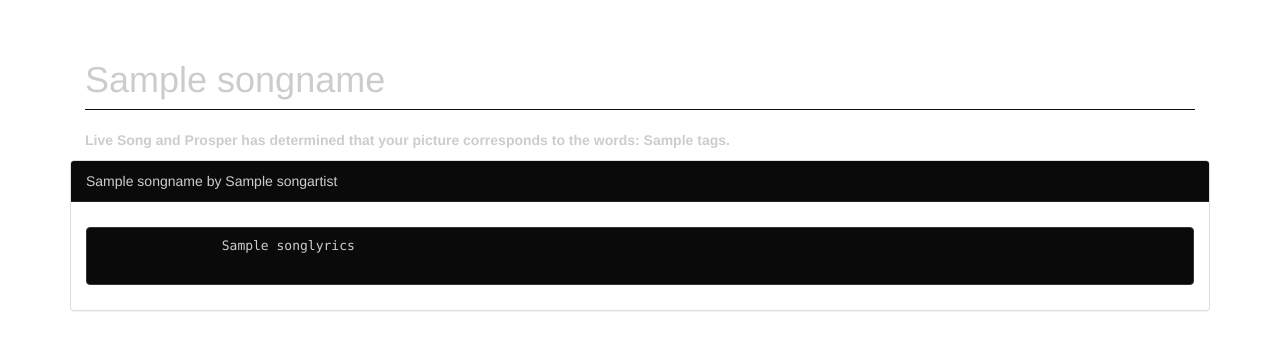
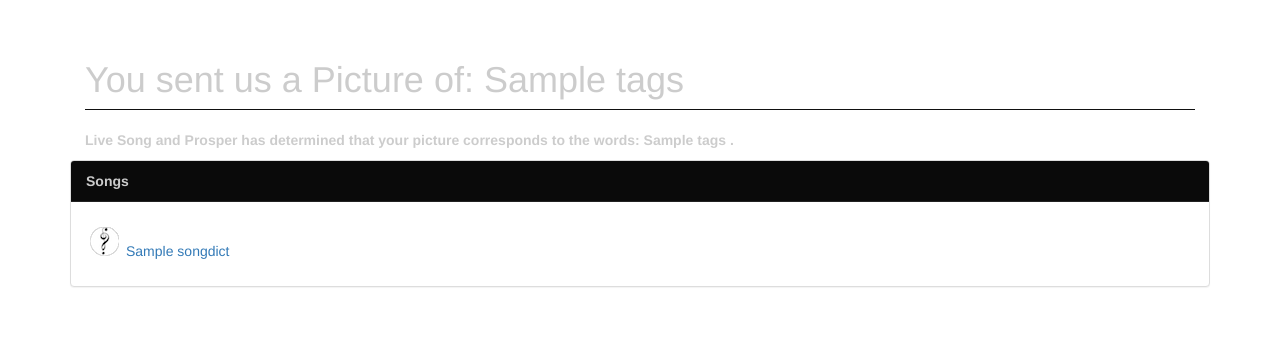
Before and after one commit to jyang1737/API, a Flask app: template templates/result.html in a window 1280 px wide. Shown: the part 52-402 px from the top of the page. Run offline with Flask 2, Linux system fonts and the light colour scheme; the template is opened without the code that fills it: most values are stand-ins (such as "Sample title", 1, 10 or a date in 2020); parts of the project's set-up code (start-up, migrations or seed data) failed here and were passed over.

Commit message:
Update result.html

```diff
--- a/templates/result.html
+++ b/templates/result.html
@@ -1,35 +1,41 @@
 {% extends "navbar.html" %}
 {% block back_color %}
- <body style= "background-color: '{{back_color}}'" >
+ <body style= "background-color: '{{back_color}}' " >
 {% endblock %}
-
 {% block body %}
 <div class="container">
   <div class="col-lg-12"
   style="color: '{{ back_color }}';
            -webkit-filter: invert(100%);
            filter: invert(100%);font-weight: bold">
-    <h1 class="page-header">{{ songname }}</h1>
-    <p> Live Song and Prosper has determined that your picture corresponds to the words: {{ tags }}.</p>
+    <h1 class="page-header"> You sent us a Picture of: {{ tags }}</h1>
+    <p> Live Song and Prosper has determined that your picture corresponds to the words: {{ tags }} .</p>
   </div>
 </div>
+
 <div class="container">
 <div class="panel panel-default" style= "background-color: '{{song_color}}' ">
      <div class="panel-heading"
-    		  style= "color: '{{ song_color }}';
+           style="color: '{{ song_color }}';
            -webkit-filter: invert(100%);
-         	  filter: invert(100%);align: center;">
-     {{ songname }} by {{ songartist }}
+           filter: invert(100%);font-weight: bold">
+            Songs
 </div>
     <div class="panel-body">
-      <p>
-	<pre style = "color: '{{ song_color }}';
+<p style = "color: '{{ song_color }}';
            -webkit-filter: invert(100%);
            filter: invert(100%);">
-	  	{{ songlyrics }}
-	</pre>
+ <ul
+ style="list-style-image: url(../static/bullet.png); align: center">
+{% for title in songdict %}
+
+{% set song_link = '/s/' + songdict[title]|string %}
+<li><a href="{{song_link}}" > {{ title }} </a></li>
+{% endfor %}
+</ul>
 </p>
 </div>
 </div>
 </div>
+
 {% endblock %}
```
Lines whose indentation alone changed are shown as unchanged.
